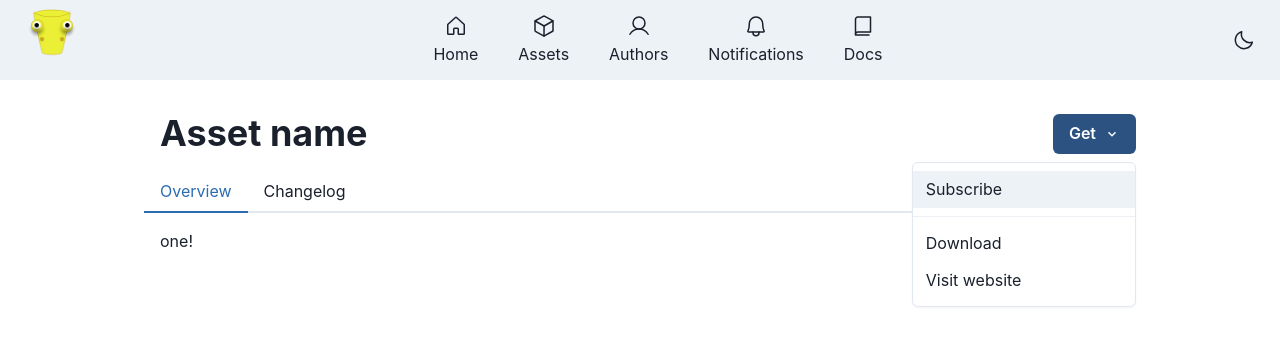
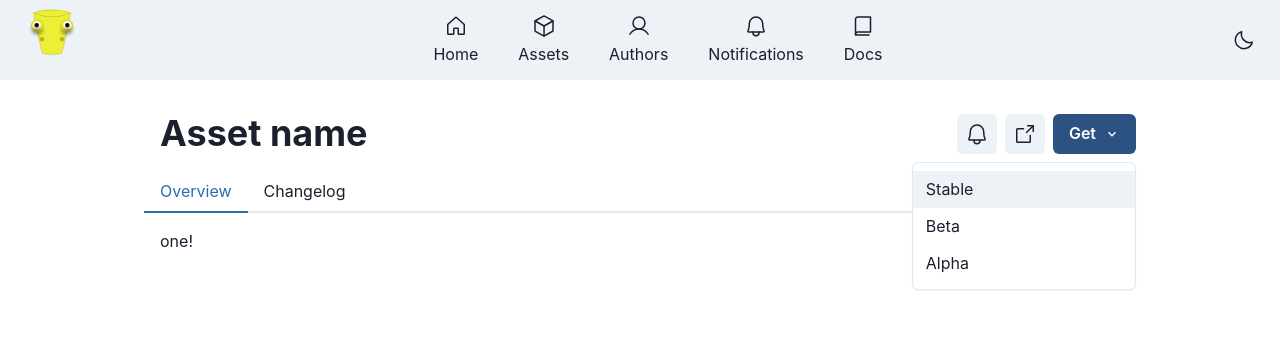
Before and after one commit to LinwoodCloud/Bucket_old, a Next.js app: page /assets/1/1 in a window 1280 px wide. Both pictures are taken after a click on the button "Get". Shown: the top 346 px of the page. Built offline with nearby package versions, Linux system fonts and the light colour scheme.

Commit message:
add icon buttons to assets

```diff
--- a/pages/assets/[collection]/[item].tsx
+++ b/pages/assets/[collection]/[item].tsx
@@ -1,7 +1,8 @@
 import { ChevronDownIcon } from '@chakra-ui/icons'
 import { Input } from '@chakra-ui/input'
 import { Box, Container, Flex, Heading, Stack, VStack } from '@chakra-ui/layout'
-import { Button, Menu, MenuButton, MenuDivider, MenuItem, MenuList, Tab, TabList, TabPanel, TabPanels, Tabs } from '@chakra-ui/react'
+import { Button, ButtonGroup, IconButton, Menu, MenuButton, MenuDivider, MenuItem, MenuList, Tab, TabList, TabPanel, TabPanels, Tabs } from '@chakra-ui/react'
+import { ArrowSquareOut, Bell } from 'phosphor-react'
 import React, { ReactElement } from 'react'
 import Card from '../../../components/card'
 import BucketNavigation from '../../../components/nav'
@@ -15,17 +16,20 @@ export default function AssetsPage(): ReactElement {
                     <Heading size="xl" p={4} flex="1">
                         Asset name
                     </Heading>
+                    <ButtonGroup>
+                        <IconButton aria-label="Subscribe" icon={<Bell size={24} />} />
+                        <IconButton aria-label="Visit website" icon={<ArrowSquareOut size={24} />} />
                         <Menu placement="bottom-end">
                             <MenuButton colorScheme="blue" as={Button} rightIcon={<ChevronDownIcon />}>
                                 Get
                             </MenuButton>
                             <MenuList>
-                            <MenuItem>Subscribe</MenuItem>
-                            <MenuDivider />
-                            <MenuItem>Download</MenuItem>
-                            <MenuItem>Visit website</MenuItem>
+                                <MenuItem>Stable</MenuItem>
+                                <MenuItem>Beta</MenuItem>
+                                <MenuItem>Alpha</MenuItem>
                             </MenuList>
                         </Menu>
+                    </ButtonGroup>
                 </Flex>
                 <Tabs>
                     <TabList>
```
Lines whose indentation alone changed are shown as unchanged.
